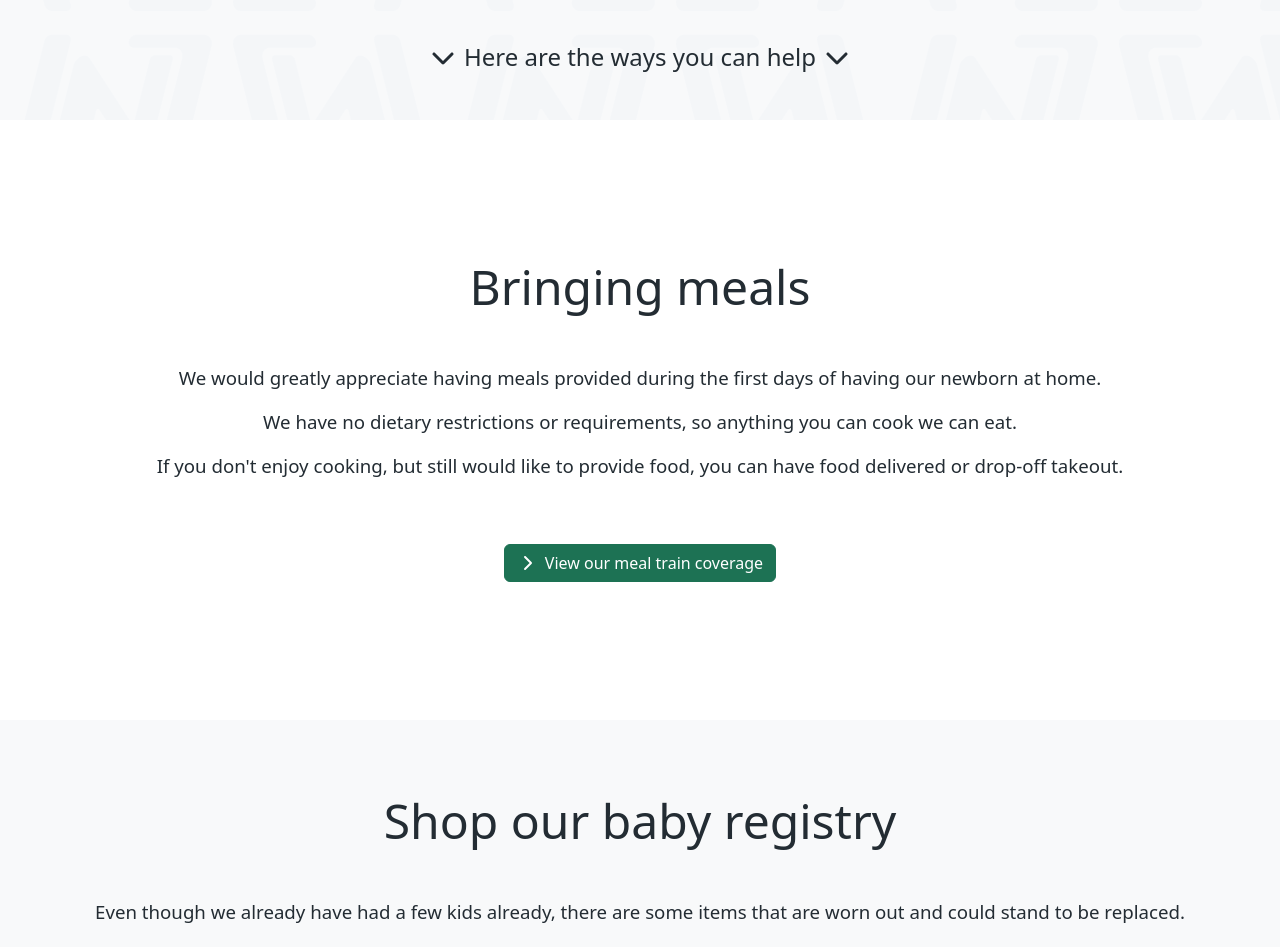
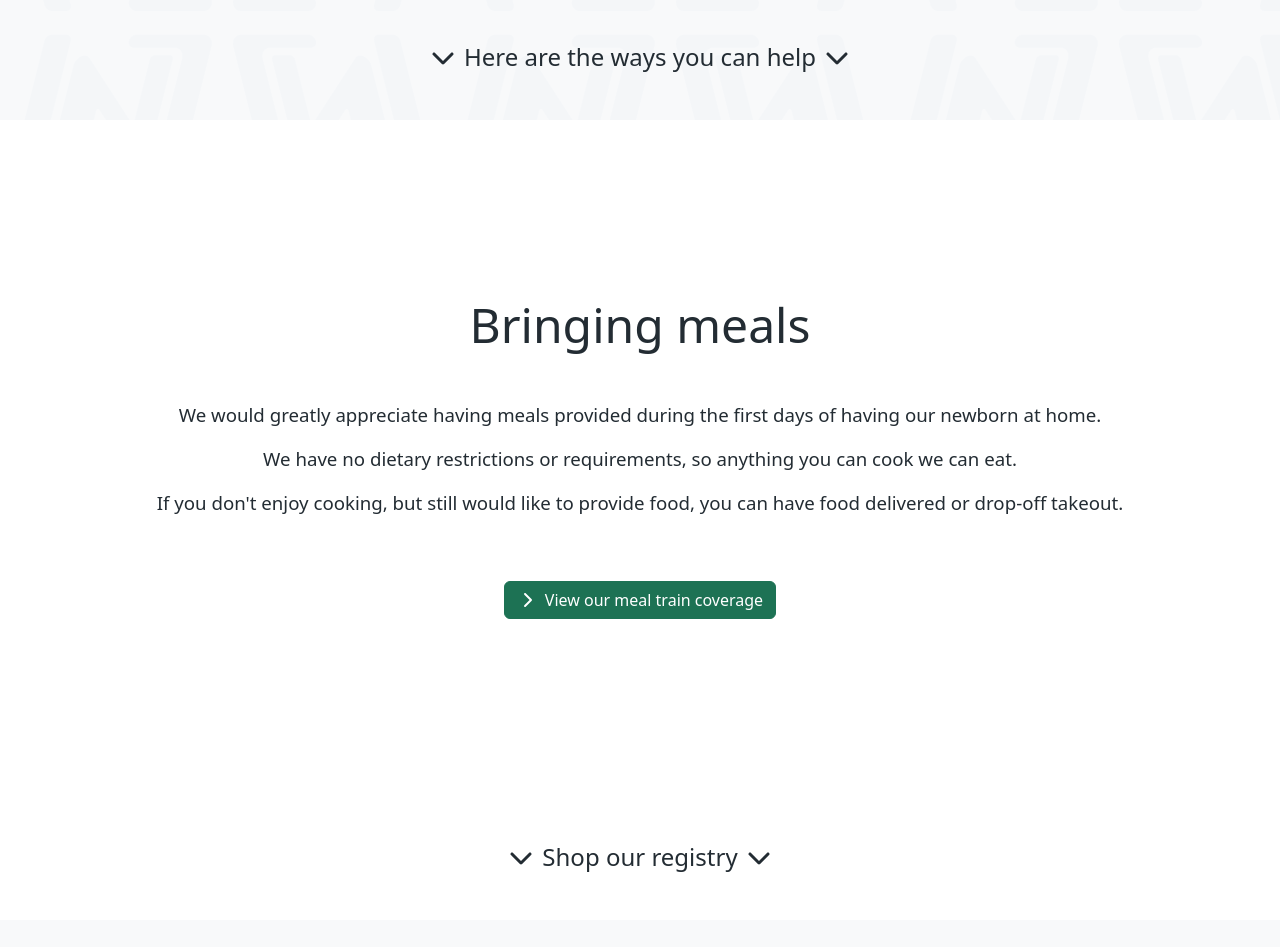
Before and after one commit to Nehemiah-Langness/baby-registry, a React (Vite) app: page / in a window 1280 px wide. Shown: the part 680-1627 px from the top of the page. Built offline with nearby package versions, Linux system fonts and the light colour scheme.

Commit message:
fixed height

```diff
--- a/src/index.scss
+++ b/src/index.scss
@@ -94,3 +94,18 @@ body {
         backdrop-filter: blur(2px);
     }
 }
+
+.full-page {
+    height: 100vh;
+    height: 100dvh;
+    overflow-y: auto;
+    scroll-snap-align: start;
+}
+
+.page-container {
+    scroll-snap-type: y mandatory;
+    scroll-behavior: smooth;
+    overflow-y: scroll;
+    // height: 100vh;
+    // height: 100dvh;
+}
--- a/src/pages/home.tsx
+++ b/src/pages/home.tsx
@@ -16,8 +16,8 @@ import { PageHeader } from '../components/page-header';
 
 export default function Home() {
     return (
-        <>
-            <div className='d-flex flex-column' style={{ minHeight: '100vh' }}>
+        <div className='page-container'>
+            <div className='d-flex flex-column full-page'>
                 <div className='opacity-0'>
                     <NavbarComponent />
                 </div>
@@ -33,23 +33,8 @@ export default function Home() {
                     </SubHeader>
                 </div>
             </div>
-
-            {/* <div className='bg-white'>
-                <div className='container py-5'>
-                    <div className='text-center pb-5'>
-                        <SubHeader>Watching our other kids</SubHeader>
-                    </div>
-                    <DetailSection>
-                        <DetailText>We don't have any family close by, so we need to rely heavily on friends to stay with our kids while we are in the hospital.</DetailText>
-                        <DetailText>Before we can head to the hospital, we'll need someone to call who can get to our house quickly.</DetailText>
-                        <DetailText>Once the baby is born, we hope to be back after 6 hours, but if there are complications, we'll need sitters for up two days.</DetailText>
-                        <Link className='btn btn-outline-primary' to='/on-call'>
-                            If you want to help with baby-sitting and want more details, click here
-                        </Link>
-                    </DetailSection>
-                </div>
-            </div> */}
-            <div className='bg-white d-flex flex-column justify-content-center' style={{ minHeight: '75vh' }}>
+            <div className='bg-white d-flex flex-column justify-content-center full-page'>
+                <div className='d-flex flex-column align-items-center justify-content-center flex-grow-1'>
                     <div className='container py-5'>
                         <div className='text-center pb-5'>
                             <Header>Bringing meals</Header>
@@ -67,6 +52,13 @@ export default function Home() {
                         </Link>
                     </div>
                 </div>
+
+                <div className='container text-center py-5'>
+                    <SubHeader>
+                        <FontAwesomeIcon icon={faChevronDown} bounce /> Shop our registry <FontAwesomeIcon icon={faChevronDown} bounce />
+                    </SubHeader>
+                </div>
+            </div>
             {/* <div className='bg-light'>
                 <div className='container py-5'>
                     <div className='text-center pb-5'>
@@ -82,7 +74,7 @@ export default function Home() {
                     </DetailSection>
                 </div>
             </div> */}
-            <div className='bg-light d-flex flex-column justify-content-center' style={{ minHeight: '75vh' }}>
+            <div className='bg-light d-flex flex-column justify-content-center full-page'>
                 <div className='container py-5'>
                     <div className='text-center pb-5'>
                         <Header>Shop our baby registry</Header>
@@ -108,7 +100,7 @@ export default function Home() {
                     </DetailSection>
                 </div>
             </div>
-        </>
+        </div>
     );
 }
 
```
Lines whose indentation alone changed are shown as unchanged.
